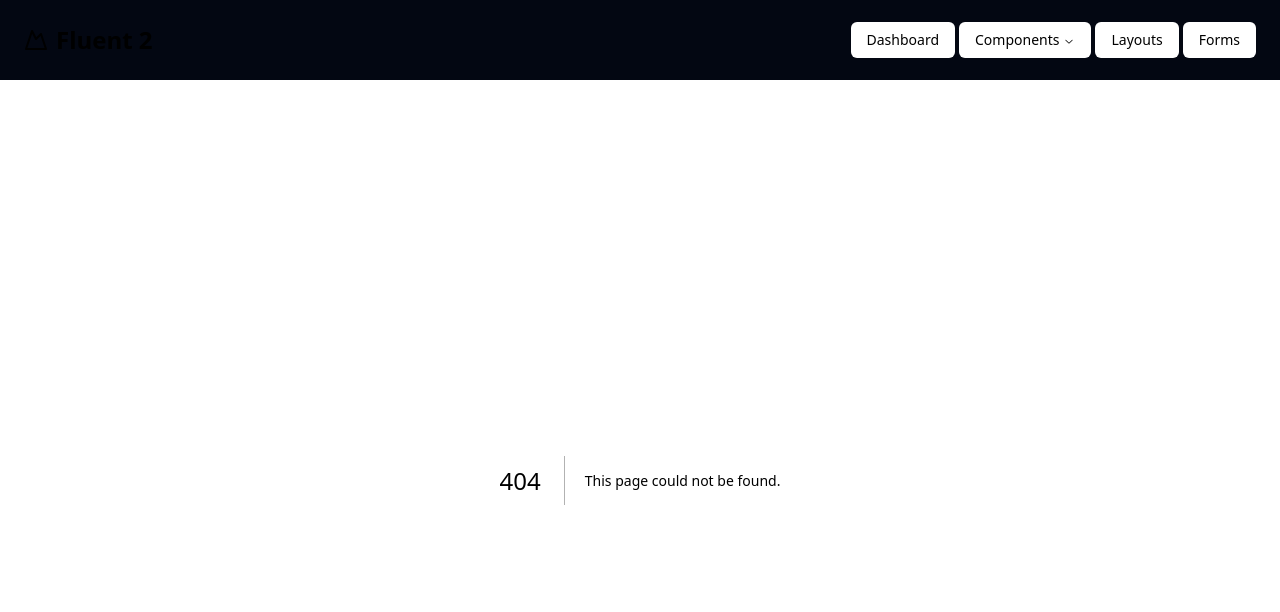
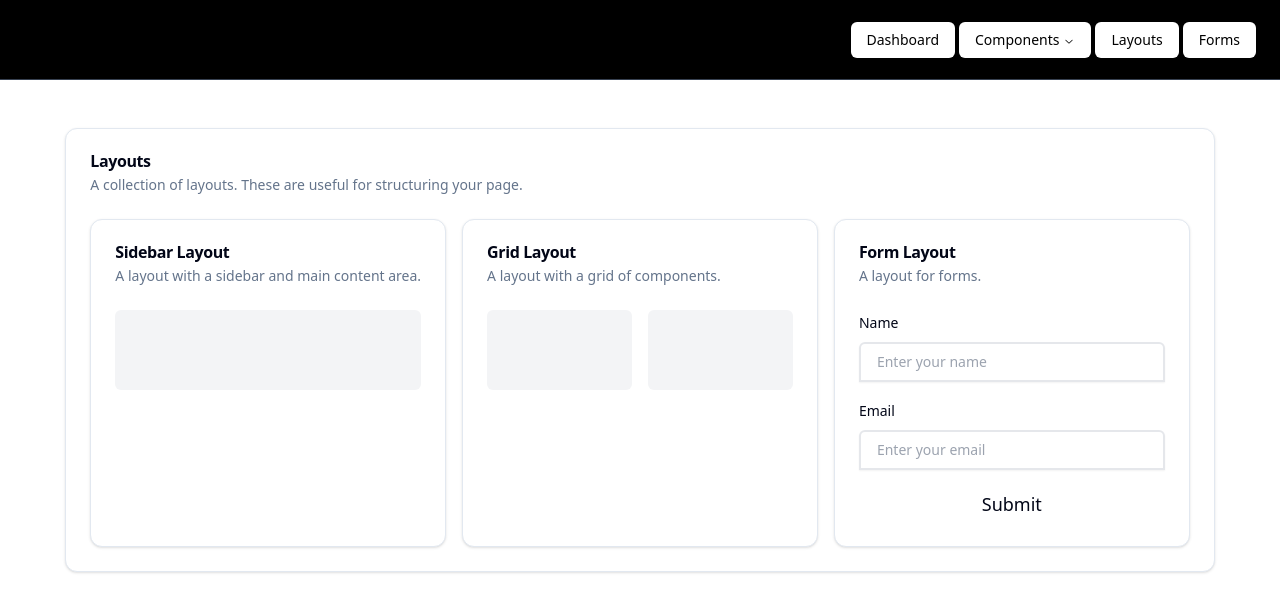
Before and after one commit to indicacode/gbt-fluent2-web, a Next.js app: page /layout in a window 1280 px wide. Before the commit this address had no page. Shown: the top 612 px of the page. Built offline with nearby package versions, Linux system fonts and the light colour scheme.

Commit message:
feat[gbt-fluent2-web]

```diff
--- a/app/layout.tsx
+++ b/app/layout.tsx
@@ -10,7 +10,7 @@ export const metadata = {
 export default function RootLayout({children}: { children: ReactNode }) {
     return (
         <html>
-        <body className="overflow-hidden">
+        <body>
         <header>
             <Navbar/>
         </header>
--- /dev/null
+++ b/app/layout/page.tsx
@@ -0,0 +1,67 @@
+import {Card, CardContent, CardDescription, CardHeader, CardTitle} from "@/components/not-done/card";
+import {Label} from "@/components/not-done/label";
+import {Input} from "@/components/reviewing/input";
+import {Button} from "@/components/done/button";
+
+export default function Page() {
+    return (
+        <div className="flex flex-col items-center justify-center min-h-screen dark:bg-gray-900">
+            <main className="flex-1 p-6 md:p-12">
+                <div className="grid gap-4">
+                    <Card>
+                        <CardHeader>
+                            <CardTitle>Layouts</CardTitle>
+                            <CardDescription>A collection of layouts. These are useful for structuring your
+                                page.</CardDescription>
+                        </CardHeader>
+                        <CardContent className="space-y-2">
+                            <div className="grid grid-cols-1 md:grid-cols-2 lg:grid-cols-3 gap-4">
+                                <Card>
+                                    <CardHeader>
+                                        <CardTitle>Sidebar Layout</CardTitle>
+                                        <CardDescription>A layout with a sidebar and main content
+                                            area.</CardDescription>
+                                    </CardHeader>
+                                    <CardContent>
+                                        <div className="grid h-20 w-full bg-gray-100 rounded-md"/>
+                                    </CardContent>
+                                </Card>
+                                <Card>
+                                    <CardHeader>
+                                        <CardTitle>Grid Layout</CardTitle>
+                                        <CardDescription>A layout with a grid of components.</CardDescription>
+                                    </CardHeader>
+                                    <CardContent>
+                                        <div className="grid grid-cols-2 gap-4">
+                                            <div className="h-20 w-full bg-gray-100 rounded-md"/>
+                                            <div className="h-20 w-full bg-gray-100 rounded-md"/>
+                                        </div>
+                                    </CardContent>
+                                </Card>
+                                <Card>
+                                    <CardHeader>
+                                        <CardTitle>Form Layout</CardTitle>
+                                        <CardDescription>A layout for forms.</CardDescription>
+                                    </CardHeader>
+                                    <CardContent>
+                                        <div className="grid gap-4">
+                                            <div className="space-y-2">
+                                                <Label htmlFor="name">Name</Label>
+                                                <Input id="name" placeholder="Enter your name"/>
+                                            </div>
+                                            <div className="space-y-2">
+                                                <Label htmlFor="email">Email</Label>
+                                                <Input id="email" placeholder="Enter your email" type="email"/>
+                                            </div>
+                                            <Button>Submit</Button>
+                                        </div>
+                                    </CardContent>
+                                </Card>
+                            </div>
+                        </CardContent>
+                    </Card>
+                </div>
+            </main>
+        </div>
+    )
+}
--- a/app/page.tsx
+++ b/app/page.tsx
@@ -1,21 +1,27 @@
 "use client"
-import { CardTitle, CardDescription, CardHeader, CardContent, Card } from "@/components/not-done/card"
-import { Button } from "@/components/done/button"
-import { Input } from "@/components/reviewing/input"
-import { DropdownMenuTrigger, DropdownMenuItem, DropdownMenuContent, DropdownMenu } from "@/components/not-done/dropdown-menu"
-import { Label } from "@/components/not-done/label"
-import { Textarea } from "@/components/not-done/text-area"
-import { Checkbox } from "@/components/not-done/checkbox"
+import {Card, CardContent, CardDescription, CardHeader, CardTitle} from "@/components/not-done/card"
+import {Button} from "@/components/done/button"
+import {Input} from "@/components/reviewing/input"
+import {
+    DropdownMenu,
+    DropdownMenuContent,
+    DropdownMenuItem,
+    DropdownMenuTrigger
+} from "@/components/not-done/dropdown-menu"
+import {Label} from "@/components/not-done/label"
+import {Textarea} from "@/components/not-done/text-area"
+import {Checkbox} from "@/components/not-done/checkbox"
 
 export default function Page() {
     return (
-        <div className="flex flex-col min-h-screen dark:bg-gray-900">
+        <div className="flex flex-col items-center justify-center min-h-screen dark:bg-[#09090B]">
             <main className="flex-1 p-6 md:p-12">
                 <div className="grid gap-4">
                     <Card>
                         <CardHeader>
                             <CardTitle>Button</CardTitle>
-                            <CardDescription>A button component. Clicking the button triggers an action.</CardDescription>
+                            <CardDescription>A button component. Clicking the button triggers an
+                                action.</CardDescription>
                         </CardHeader>
                         <CardContent className="space-y-2">
                             <Button>Click me</Button>
@@ -27,7 +33,7 @@ export default function Page() {
                             <CardDescription>An input component. Enter text into the input.</CardDescription>
                         </CardHeader>
                         <CardContent className="space-y-2">
-                            <Input placeholder="Enter your text" />
+                            <Input placeholder="Enter your text"/>
                         </CardContent>
                     </Card>
                     <Card>
@@ -97,56 +103,6 @@ export default function Page() {
                     </Card>
                     <Card>
                         <CardHeader>
-                            <CardTitle>Layouts</CardTitle>
-                            <CardDescription>A collection of layouts. These are useful for structuring your page.</CardDescription>
-                        </CardHeader>
-                        <CardContent className="space-y-2">
-                            <div className="grid grid-cols-1 md:grid-cols-2 lg:grid-cols-3 gap-4">
-                                <Card>
-                                    <CardHeader>
-                                        <CardTitle>Sidebar Layout</CardTitle>
-                                        <CardDescription>A layout with a sidebar and main content area.</CardDescription>
-                                    </CardHeader>
-                                    <CardContent>
-                                        <div className="grid h-20 w-full bg-gray-100 rounded-md" />
-                                    </CardContent>
-                                </Card>
-                                <Card>
-                                    <CardHeader>
-                                        <CardTitle>Grid Layout</CardTitle>
-                                        <CardDescription>A layout with a grid of components.</CardDescription>
-                                    </CardHeader>
-                                    <CardContent>
-                                        <div className="grid grid-cols-2 gap-4">
-                                            <div className="h-20 w-full bg-gray-100 rounded-md" />
-                                            <div className="h-20 w-full bg-gray-100 rounded-md" />
-                                        </div>
-                                    </CardContent>
-                                </Card>
-                                <Card>
-                                    <CardHeader>
-                                        <CardTitle>Form Layout</CardTitle>
-                                        <CardDescription>A layout for forms.</CardDescription>
-                                    </CardHeader>
-                                    <CardContent>
-                                        <div className="grid gap-4">
-                                            <div className="space-y-2">
-                                                <Label htmlFor="name">Name</Label>
-                                                <Input id="name" placeholder="Enter your name" />
-                                            </div>
-                                            <div className="space-y-2">
-                                                <Label htmlFor="email">Email</Label>
-                                                <Input id="email" placeholder="Enter your email" type="email" />
-                                            </div>
-                                            <Button>Submit</Button>
-                                        </div>
-                                    </CardContent>
-                                </Card>
-                            </div>
-                        </CardContent>
-                    </Card>
-                    <Card>
-                        <CardHeader>
                             <CardTitle>Forms</CardTitle>
                             <CardDescription>A collection of form components.</CardDescription>
                         </CardHeader>
@@ -154,22 +110,22 @@ export default function Page() {
                             <div className="grid gap-4">
                                 <div className="space-y-2">
                                     <Label htmlFor="name">Name</Label>
-                                    <Input id="name" placeholder="Enter your name" />
+                                    <Input id="name" placeholder="Enter your name"/>
                                 </div>
                                 <div className="space-y-2">
                                     <Label htmlFor="email">Email</Label>
-                                    <Input id="email" placeholder="Enter your email" type="email" />
+                                    <Input id="email" placeholder="Enter your email" type="email"/>
                                 </div>
                                 <div className="space-y-2">
                                     <Label htmlFor="password">Password</Label>
-                                    <Input id="password" placeholder="Enter your password" type="password" />
+                                    <Input id="password" placeholder="Enter your password" type="password"/>
                                 </div>
                                 <div className="space-y-2">
                                     <Label htmlFor="message">Message</Label>
-                                    <Textarea className="min-h-[100px]" id="message" placeholder="Enter your message" />
+                                    <Textarea className="min-h-[100px]" id="message" placeholder="Enter your message"/>
                                 </div>
                                 <div className="flex items-center space-x-2">
-                                    <Checkbox id="terms" />
+                                    <Checkbox id="terms"/>
                                     <Label className="text-sm" htmlFor="terms">
                                         I accept the terms & conditions
                                     </Label>
--- a/components/navbar.tsx
+++ b/components/navbar.tsx
@@ -14,7 +14,8 @@ export default function Navbar() {
     const pathname = usePathname()
 
     return (
-        <nav className="flex h-[10vh] w-full bg-gray-950 shrink-0 items-center justify-between px-4 md:px-6">
+        <nav
+            className="flex h-[10vh] w-full bg-[#000] shrink-0 items-center justify-between px-4 md:px-6 border-b-[1px] border-gray-700">
             <Link className="flex items-center gap-2 dark:text-white" href="/">
                 <MountainIcon className="h-6 w-6"/>
                 <span className="text-2xl font-bold">Fluent 2</span>
@@ -29,7 +30,7 @@ export default function Navbar() {
                             Dashboard
                         </Link>
                     </NavigationMenuLink>
-                <NavigationMenuItem >
+                    <NavigationMenuItem>
                         <NavigationMenuTrigger>Components</NavigationMenuTrigger>
                         <NavigationMenuContent>
                             <div className="grid w-[400px] grid-cols-2 p-2">
@@ -105,7 +106,7 @@ export default function Navbar() {
                     <NavigationMenuLink asChild>
                         <Link
                             className="group inline-flex h-9 w-max items-center justify-center rounded-md bg-white px-4 py-2 text-sm font-medium transition-colors hover:bg-gray-100 hover:text-gray-900 focus:bg-gray-100 focus:text-gray-900 focus:outline-none disabled:pointer-events-none disabled:opacity-50 data-[active]:bg-gray-100/50 data-[state=open]:bg-gray-100/50 dark:bg-gray-950 dark:hover:bg-gray-800 dark:hover:text-gray-50 dark:focus:bg-gray-800 dark:focus:text-gray-50 dark:data-[active]:bg-gray-800/50 dark:data-[state=open]:bg-gray-800/50"
-                        href="#"
+                            href="/layout"
                         >
                             Layouts
                         </Link>
@@ -123,7 +124,7 @@ export default function Navbar() {
         </nav>)
 }
 
-function MountainIcon(props:any) {
+function MountainIcon(props: any) {
     return (
         <svg
             {...props}
--- a/components/reviewing/input.tsx
+++ b/components/reviewing/input.tsx
@@ -1,20 +1,16 @@
 import * as React from "react"
-import { cn } from "@/lib/utils"
 import {tv} from "tailwind-variants";
-import {Root} from "@radix-ui/react-navigation-menu";
 
 const inputVariants = tv(
     {
-    base:"flex  w-full rounded-md  bg-transparent px-4 py-2 text-sm shadow-sm transition-colors outline-black file:bg-transparent file:text-sm file:font-medium  disabled:cursor-not-allowed disabled:opacity-50  dark:placeholder:text-slate-400 \",\n" +
-        "        variants: {file:bg-transparent file:text-sm file:font-medium  disabled:cursor-not-allowed disabled:opacity-50  dark:placeholder:text-slate-400 ",
+        base: "flex w-full rounded-md bg-transparent px-4 py-2 text-sm shadow-sm transition-colors outline-black file:bg-transparent file:text-sm file:font-medium  disabled:cursor-not-allowed disabled:opacity-50  dark:placeholder:text-slate-400",
         variants: {
             variant: {
-                default:"flex  w-full active:border-t-black active:border-l-black active:border-r-black   bg-transparent px-4 py-2 focus:border-r-2 border-l-2 border-r-2 border-t-2 border-b-2  rounded-br-none rounded-bl-none  active:border-b-blue-500  hover:border-b-blue-500 text-sm shadow-sm transition-colors "
+                default: "flex w-full active:border-t-black active:border-l-black active:border-r-black bg-transparent px-4 py-2 focus:border-r-2 border-l-2 border-r-2 border-t-2 border-b-2  rounded-br-none rounded-bl-none  active:border-b-blue-500  hover:border-b-blue-500 text-sm shadow-sm transition-colors "
             }
-
         },
         defaultVariants: {
-            variant:"default"
+            variant: "default"
         }
     }
 )
@@ -32,20 +28,20 @@ export interface InputPropsType
 const Input = React.forwardRef<
     HTMLInputElement,
     InputPropsType
->(({subtextClasses, className,placeholderClasses, placeholderText,subtext, type,variant, ...props }, ref) => {
+>(({subtextClasses, className, placeholderClasses, placeholderText, subtext, type, variant, ...props}, ref) => {
     return (
         (
             <div className={"flex flex-col"}>
-                <h2 className={" text-black  py-1"+placeholderClasses}>{placeholderText}</h2>
+                <h2 className={" text-black  py-1" + placeholderClasses}>{placeholderText}</h2>
                 <input
                     type={type}
-                    className={inputVariants({ variant, className })}
+                    className={inputVariants({variant, className})}
                     ref={ref}
                     {...props} />
-                <h2 className={""+ subtextClasses}>{subtext}</h2>
+                <h2 className={"" + subtextClasses}>{subtext}</h2>
             </div>
         ))
 })
 Input.displayName = "Input"
 
-export { Input, inputVariants }
+export {Input, inputVariants}
```
Lines whose indentation alone changed are shown as unchanged.
